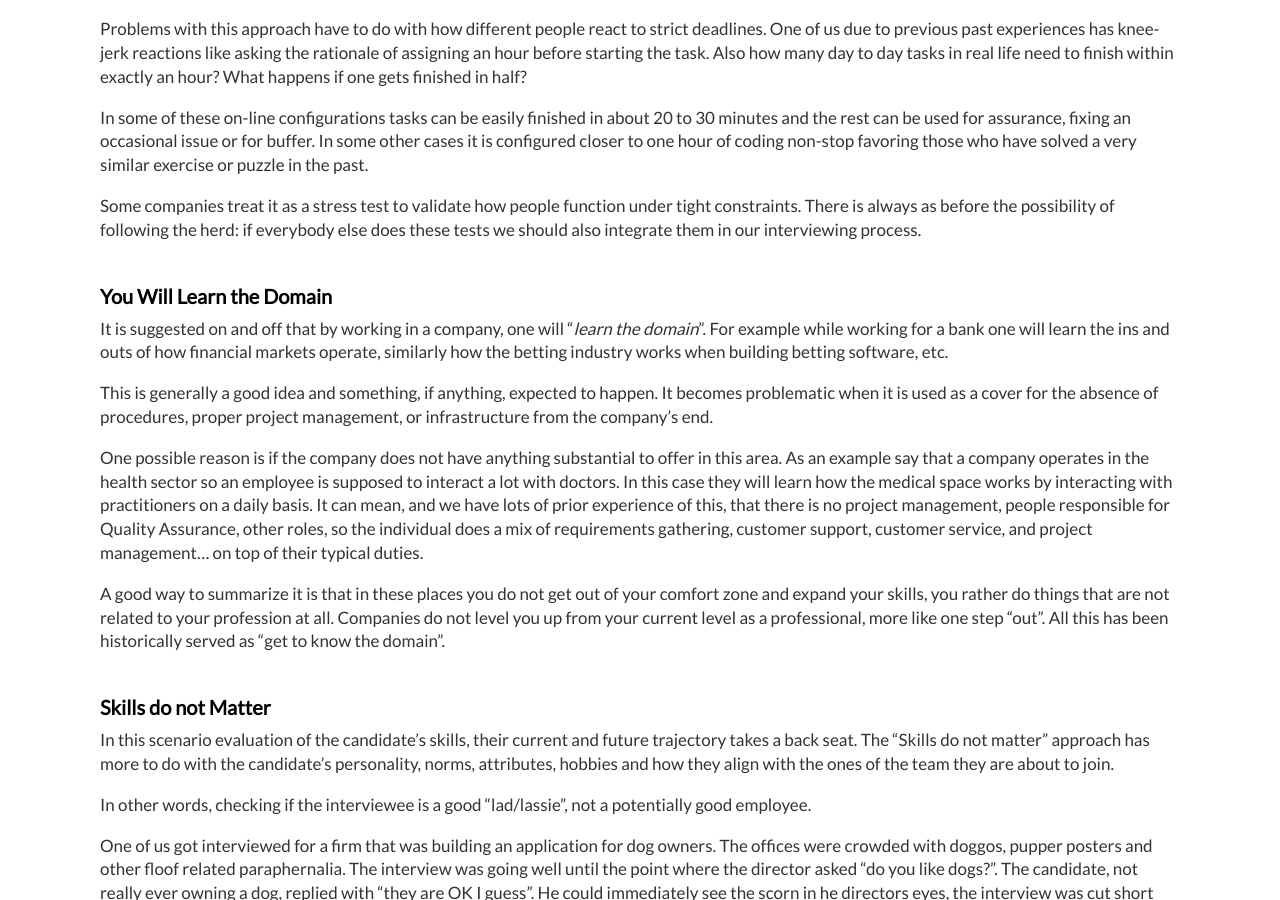
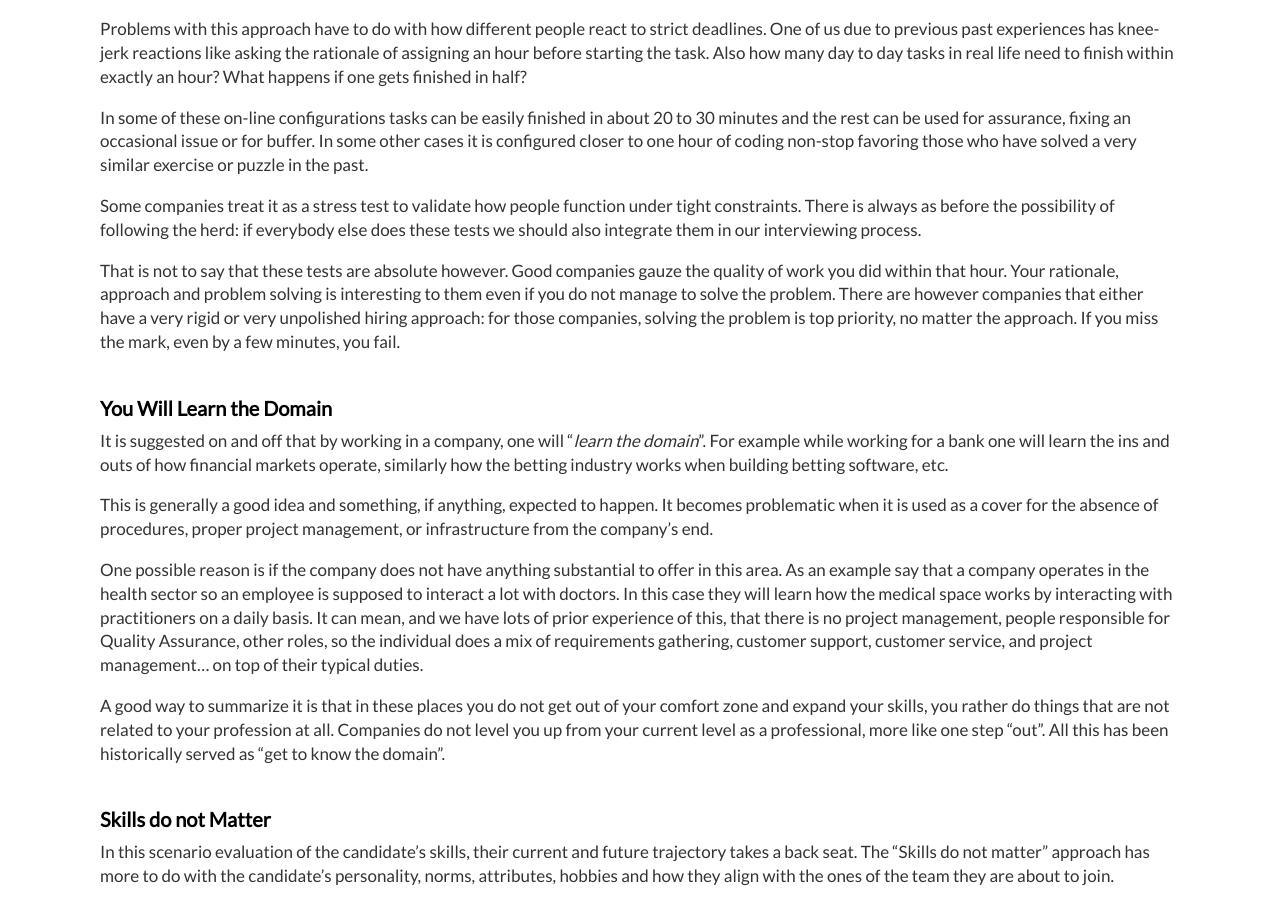
Before and after one commit to dimitrismistriotis/dimitrismistriotis.github.io, a Jekyll site: the page built from _posts/2018-05-24-red_flags_in_interviews.md, in a window 1280 px wide and 900 px high, scrolled down 3399 px. Built offline with Jekyll 4.4.1, drawn with Linux system fonts in a browser that asks for light colours; comment, search, counter and statistics services are not loaded.

Commit message:
Soc. addition.

```diff
--- a/_posts/2018-05-24-red_flags_in_interviews.md
+++ b/_posts/2018-05-24-red_flags_in_interviews.md
@@ -238,6 +238,14 @@ Some companies treat it as a stress test to validate how people function under
 tight constraints. There is always as before the possibility of following the
 herd: if everybody else does these tests we should also integrate them in our
 interviewing process.
+
+That is not to say that these tests are absolute however. Good companies gauze
+the quality of work you did within that hour. Your rationale, approach and
+problem solving is interesting to them even if you do not manage to solve
+the problem. There are however companies that either have a very rigid or very
+unpolished hiring approach: for those companies, solving the problem is
+top priority, no matter the approach. If you miss the mark, even by a few
+minutes, you fail.
 
 ## You Will Learn the Domain
 
```
